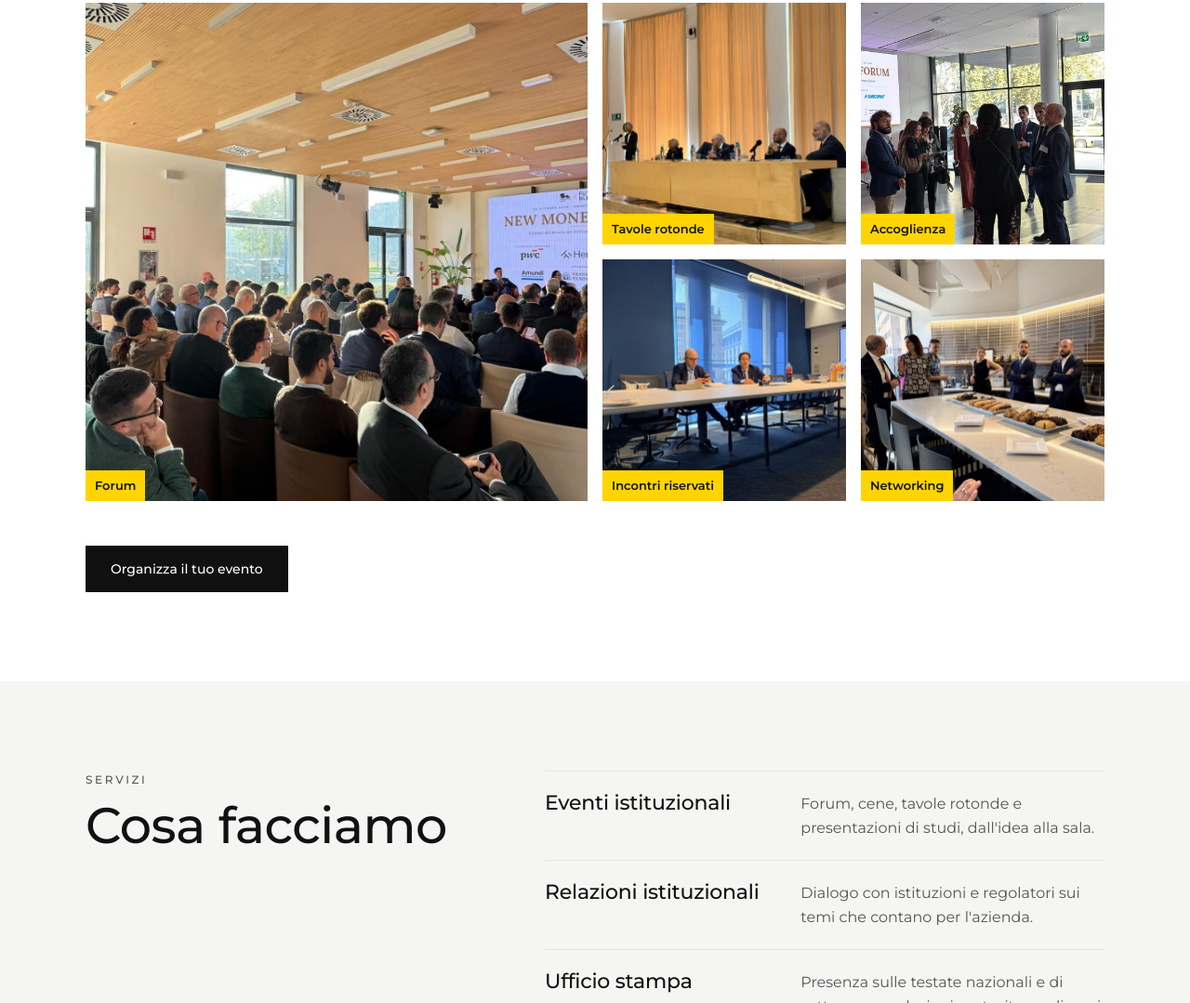
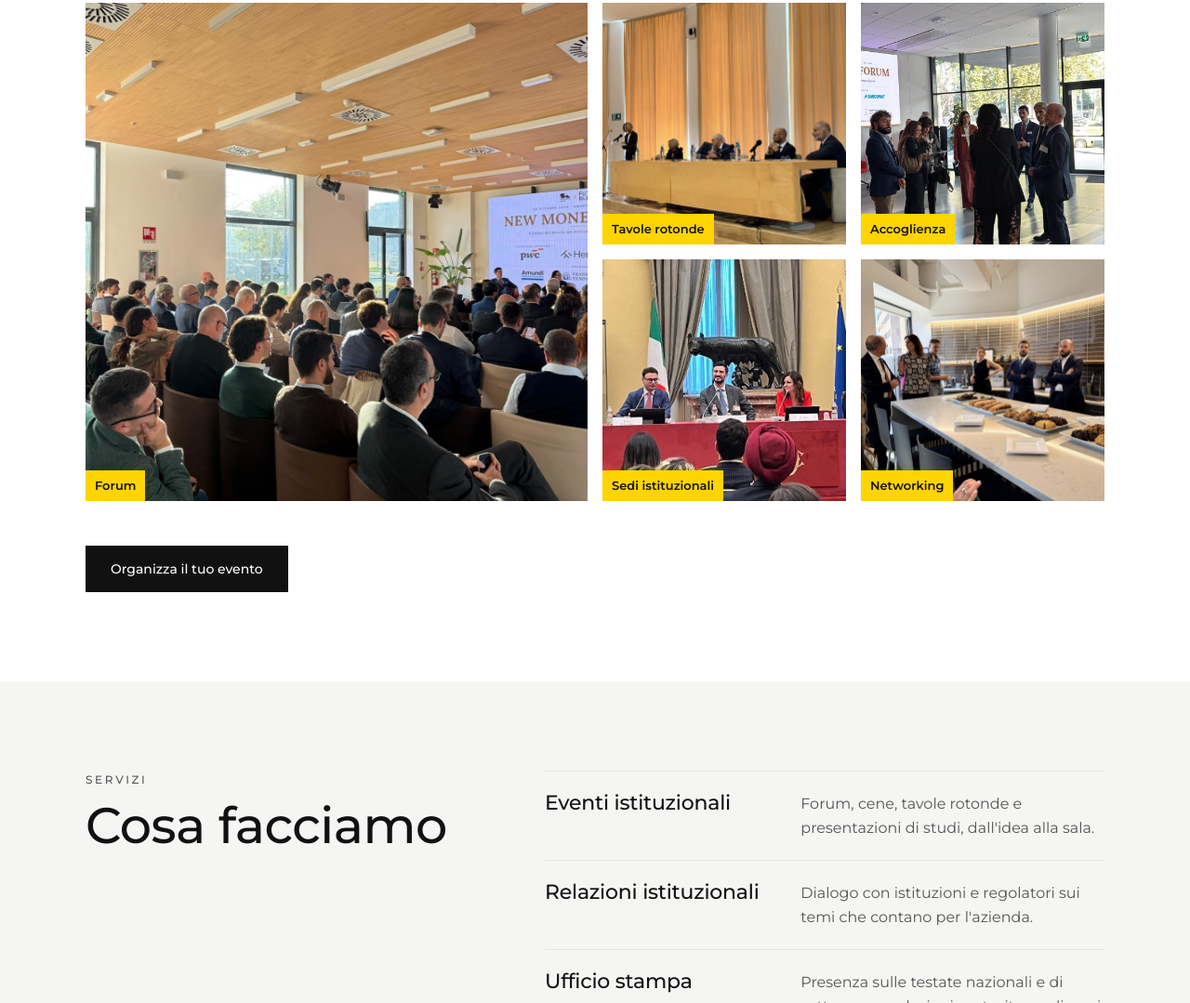
Before and after one commit to sara140571/polyhedra, a plain HTML site: page index.html in a window 1280 px wide. Shown: the part 1498-2577 px from the top of the page at 93% size. Drawn offline with nearby package versions, Linux system fonts and the light colour scheme.

Commit message:
Foto relatori in sede istituzionale
Co-Authored-By: Claude Opus 5.5 <noreply@anthropic.com>
Claude-Session: https://claude.ai/code/session_015pTGautNE7Ky4U6qssjiNf

```diff
--- a/index.html
+++ b/index.html
@@ -509,7 +509,7 @@ footer a:hover { color: var(--paper); }
       <figure class="m-big"><img src="foto-new-money-forum.jpg" alt="Una sala piena a un forum organizzato da Polyhedra a Milano" loading="lazy"><figcaption>Forum</figcaption></figure>
       <figure><img src="foto-tavola-rotonda.jpg" alt="Tavola rotonda con relatori istituzionali" loading="lazy"><figcaption>Tavole rotonde</figcaption></figure>
       <figure><img src="foto-lavoro-sandwich.jpg" alt="Accoglienza degli ospiti a un evento Polyhedra" loading="lazy"><figcaption>Accoglienza</figcaption></figure>
-      <figure><img src="foto-incontro-riservato.jpg" alt="Incontro riservato con manager e istituzioni" loading="lazy"><figcaption>Incontri riservati</figcaption></figure>
+      <figure><img src="foto-relatori.jpg" alt="Relatori a un forum in una sede istituzionale a Roma" loading="lazy"><figcaption>Sedi istituzionali</figcaption></figure>
       <figure><img src="foto-networking.jpg" alt="Networking tra gli ospiti" loading="lazy"><figcaption>Networking</figcaption></figure>
     </div>
     <div class="more"><a href="#contatti" class="btn">Organizza il tuo evento</a></div>
```
Also changed, not shown: foto-incontro-riservato.jpg (deleted), foto-relatori.jpg (added).
